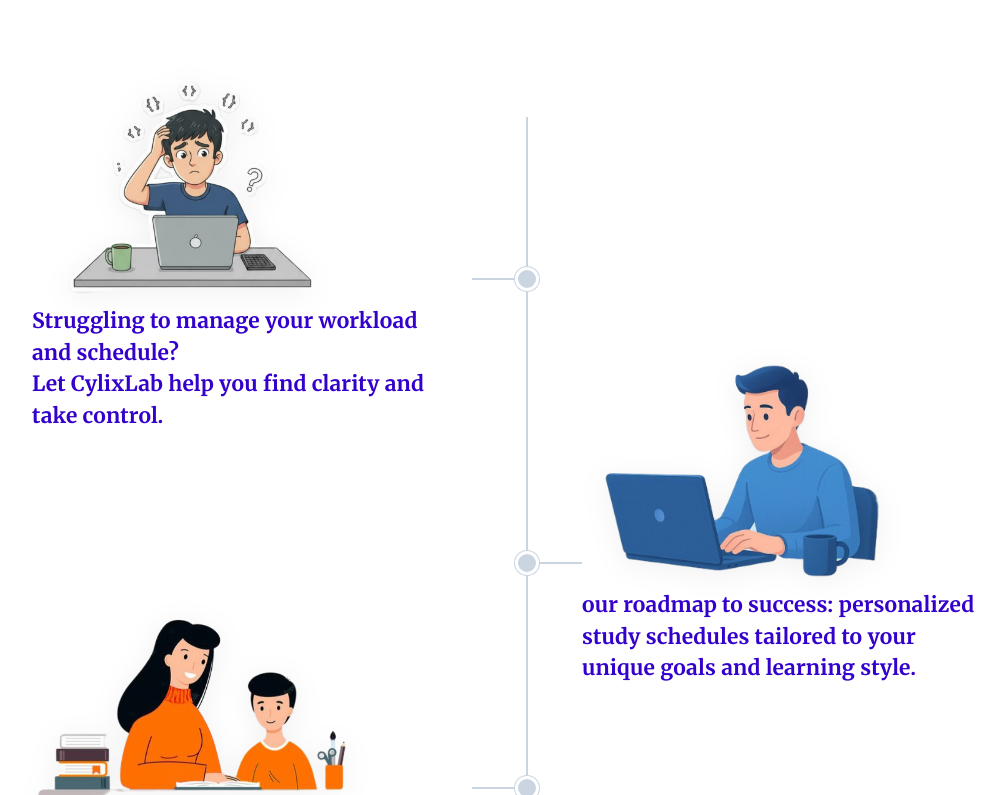
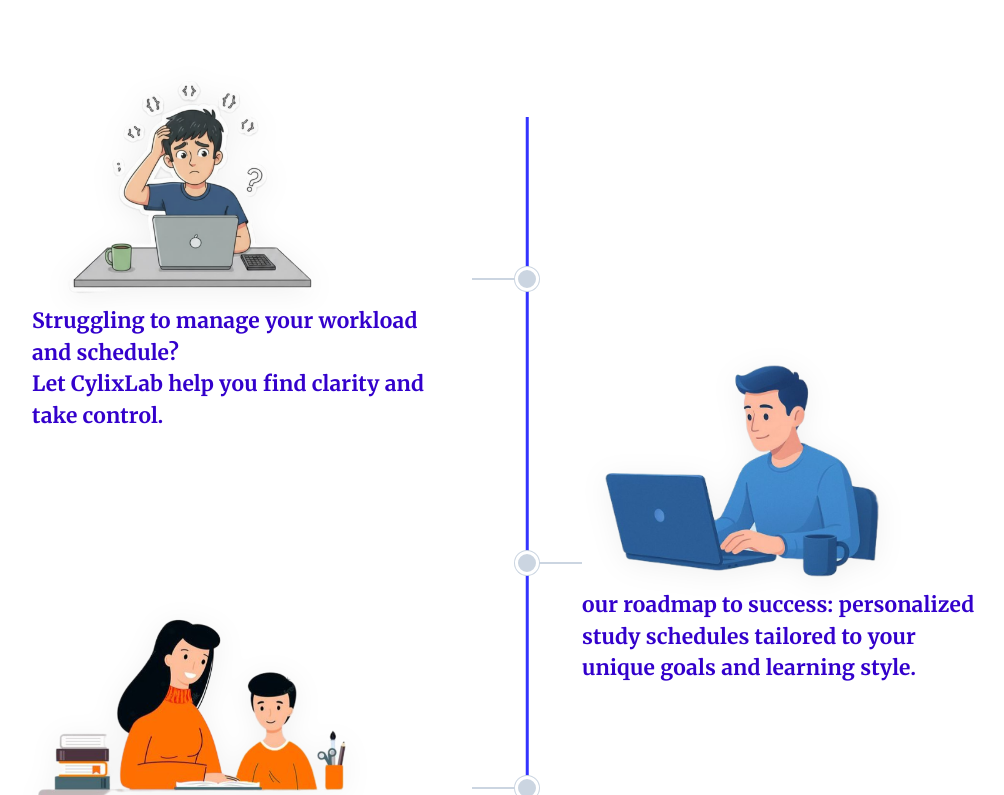
Before and after one commit to ravinduanushka/cylixlab, a React (Vite) app in the folder frontend/: page / in a window 1280 px wide. Shown: the part 825-1620 px from the top of the page, without its empty margins (113-1117 px from the left). Built offline with nearby package versions, Linux system fonts and the light colour scheme.

Commit message:
Update plan center stem styling for improved visibility

```diff
--- a/frontend/src/App.css
+++ b/frontend/src/App.css
@@ -181,14 +181,14 @@
   margin: 0 auto;
 }
 
-/* Central vertical grey line */
+/* Central vertical line using #3333FF */
 .plan-center-stem {
   position: absolute;
   top: 40px;
   bottom: 60px;
   left: 50%;
-  width: 2px;
-  background-color: #cbd5e1;
+  width: 2.5px;
+  background-color: #3333FF;
   transform: translateX(-50%);
   z-index: 1;
 }
```
